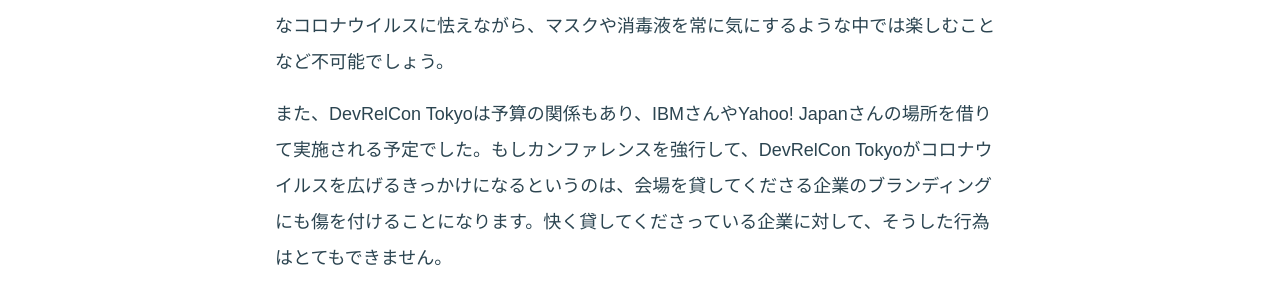
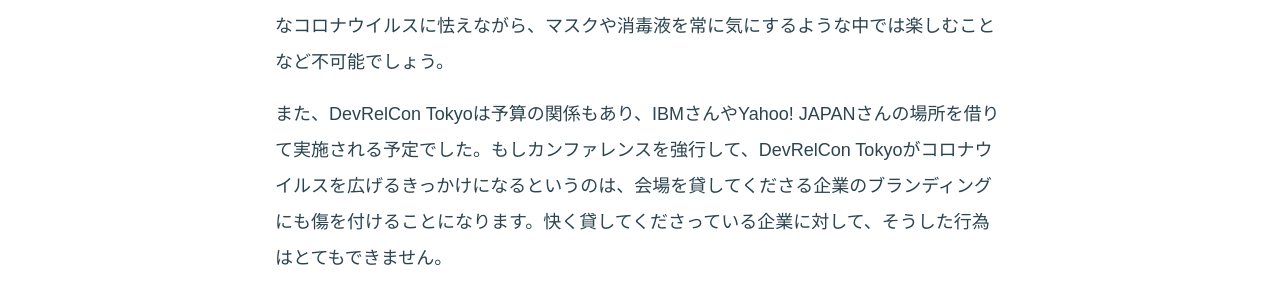
Before and after one commit to DevRelConTokyo2020/devrelcontokyo2020.github.io, a Jekyll site: the page built from _posts/2020-02-17-devrelcon-tokyo-has-canceled.md, in a window 1280 px wide and 900 px high, scrolled down 1401 px. Shown: the part 156-451 px from the top of the window. Built offline with Jekyll 4.4.1, drawn with Linux system fonts in a browser that asks for light colours; nearby versions of some CDN libraries; some web fonts are replaced.

```diff
--- a/_posts/2020-02-17-devrelcon-tokyo-has-canceled.md
+++ b/_posts/2020-02-17-devrelcon-tokyo-has-canceled.md
@@ -15,7 +15,7 @@ DevRelCon Tokyoは国内外から多数の方が参加されるグローバル
 
 DevRelCon Tokyoは年一回のカンファレンスであり、国内にいながらグローバルなカンファレンスの雰囲気を味わえる唯一無二の機会となっています。DevRelCon Tokyoに参加する参加者、スピーカー、スポンサー、そして運営メンバー全員がカンファレンスを心の底から楽しいと感じ、DevRelの可能性を強く感じてもらうのが第一の目的です。現状のようなコロナウイルスに怯えながら、マスクや消毒液を常に気にするような中では楽しむことなど不可能でしょう。
 
-また、DevRelCon Tokyoは予算の関係もあり、IBMさんやYahoo! Japanさんの場所を借りて実施される予定でした。もしカンファレンスを強行して、DevRelCon Tokyoがコロナウイルスを広げるきっかけになるというのは、会場を貸してくださる企業のブランディングにも傷を付けることになります。快く貸してくださっている企業に対して、そうした行為はとてもできません。
+また、DevRelCon Tokyoは予算の関係もあり、IBMさんやYahoo! JAPANさんの場所を借りて実施される予定でした。もしカンファレンスを強行して、DevRelCon Tokyoがコロナウイルスを広げるきっかけになるというのは、会場を貸してくださる企業のブランディングにも傷を付けることになります。快く貸してくださっている企業に対して、そうした行為はとてもできません。
 
 そういった事情を踏まえた上で、メインの主催者である私（中津川篤司）の独断により、DevRelCon Tokyo 2020の中止を決定しました。全責任は私にありますので、何かあれば [atsushi@moongift.jp](atsushi@moongift.jp) までご連絡ください。
 
```
